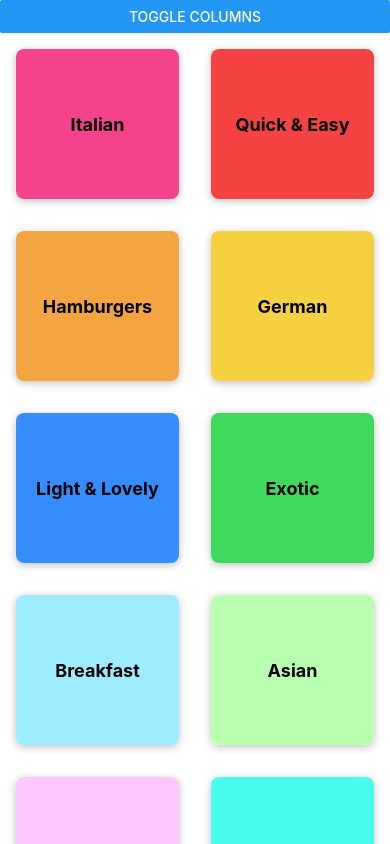
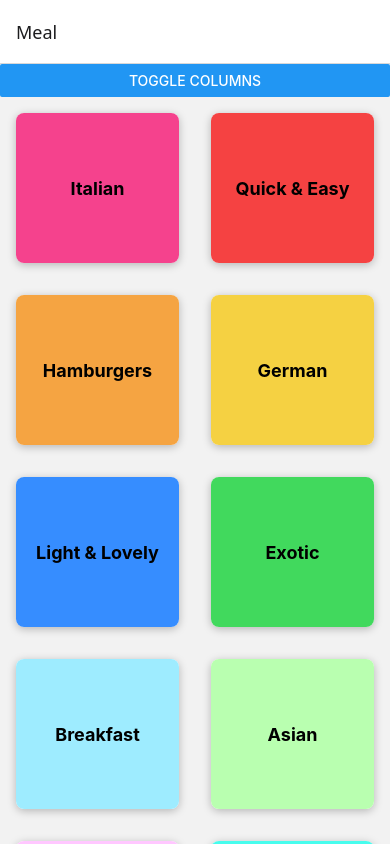
Before and after one commit to alexvlasov182/react-native, a React Native app in the folder react-native-navigation/: screen /Meal in a window 390 px wide. Built offline with nearby package versions, Linux system fonts and the light colour scheme.

Commit message:
Getting Started with the React Navigation Package

```diff
--- a/react-native-navigation/App.js
+++ b/react-native-navigation/App.js
@@ -1,12 +1,21 @@
 import { StatusBar } from "expo-status-bar";
 import { StyleSheet } from "react-native";
+import { NavigationContainer } from "@react-navigation/native";
+import { createNativeStackNavigator } from "@react-navigation/native-stack";
+
 import CategoriesScreen from "./screens/CategoriesScreen";
+
+const Stack = createNativeStackNavigator();
 
 export default function App() {
   return (
     <>
       <StatusBar style="light" />
-      <CategoriesScreen />
+      <NavigationContainer>
+        <Stack.Navigator>
+          <Stack.Screen name="Meal" component={CategoriesScreen} />
+        </Stack.Navigator>
+      </NavigationContainer>
     </>
   );
 }
--- a/react-native-navigation/app.json
+++ b/react-native-navigation/app.json
@@ -1,8 +1,9 @@
 {
   "expo": {
-    "sdkVersion": "49.0.0",
     "name": "RNCourse",
     "slug": "RNCourse",
+    "platforms": ["ios"],
+
     "version": "1.0.0",
     "orientation": "portrait",
     "icon": "./assets/icon.png",
--- a/react-native-navigation/screens/CategoriesScreen.js
+++ b/react-native-navigation/screens/CategoriesScreen.js
@@ -4,6 +4,8 @@ import CategoryGridTitle from "../components/CategoryGridTitle";
 import { CATEGORIES } from "../data/dummy-data";
 
 function renderCategoryItem(itemData) {
+  console.log("Render Category Item:", itemData.item);
+
   return (
     <CategoryGridTitle
       title={itemData.item.title}
@@ -12,7 +14,7 @@ function renderCategoryItem(itemData) {
   );
 }
 
-function CategoriesScreen() {
+const CategoriesScreen = () => {
   const [numColumns, setNumColumns] = useState(2);
 
   return (
@@ -30,6 +32,6 @@ function CategoriesScreen() {
       />
     </View>
   );
-}
+};
 
 export default CategoriesScreen;
```
Also changed, not shown: react-native-navigation/package.json (+11 -7 lines), 1 other file (tests, documents, lock files or other folders).
